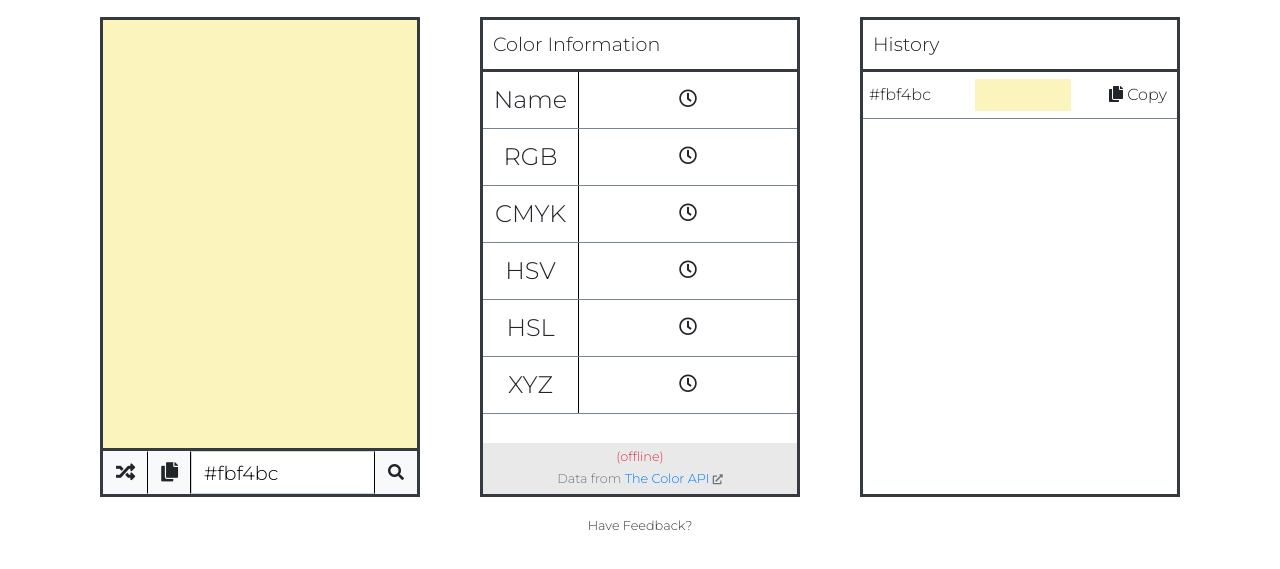
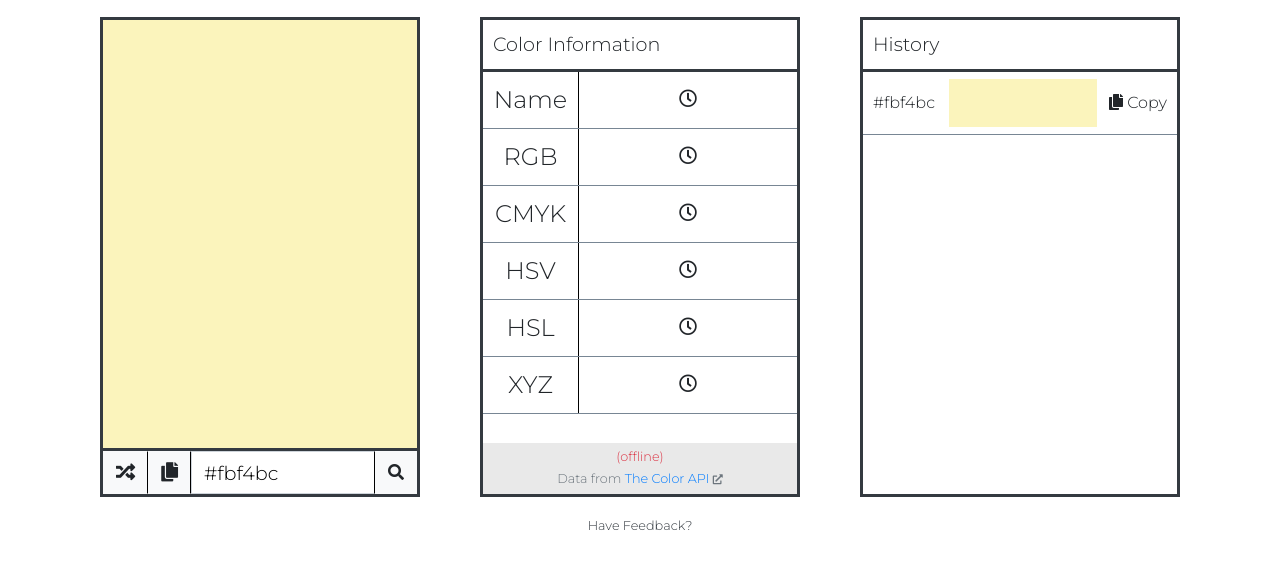
Before and after one commit to adritaroy21/hue, a plain HTML site: page index.html in a window 1280 px wide. Shown: the part 189-758 px from the top of the page. Drawn offline with nearby package versions, Linux system fonts and the light colour scheme; no server answers.

Commit message:
Fixed input focus persistence issue on copy

```diff
--- a/css/main.css
+++ b/css/main.css
@@ -122,8 +122,7 @@ body {
 }
 
 .hex-preview {
-  height: 2rem;
-  width: 6rem;
+  height: 6vh;
 }
 
 .copy {
--- a/js/app.js
+++ b/js/app.js
@@ -104,15 +104,15 @@ function updateHistoryArea() {
     const historyItem = document.createElement('div');
     historyItem.setAttribute(
       'class',
-      'history-item d-flex justify-content-between'
+      'history-item d-flex justify-content-between align-items-center'
     );
     historyItem.innerHTML = `
-      <div class="history-hex p-1">${item}</div>
+      <div class="history-hex p-2">${item}</div>
       <div
-        class="hex-preview p-1"
+        class="hex-preview mx-1 flex-grow-1 px-2"
         style="background: ${item};"
       ></div>
-      <div class="copy px-2 py-1" id="copy">
+      <div class="copy p-2" id="copy">
         <i class="fa fa-copy"></i> Copy
       </div>
     `;
@@ -150,6 +150,7 @@ generate.addEventListener('click', randomColour);
 copy.addEventListener('click', () => {
   hex.select();
   document.execCommand('copy');
+  hex.blur();
   let temp = hex.value;
   hex.value = 'Copied!';
   copy.disabled = true;
@@ -167,6 +168,7 @@ historyContent.addEventListener('click', e => {
     hex.value = hexNode.innerHTML;
     hex.select();
     document.execCommand('copy');
+    hex.blur();
     hex.value = temp;
     e.target.innerHTML = 'Copied!';
     setTimeout(() => {
```
